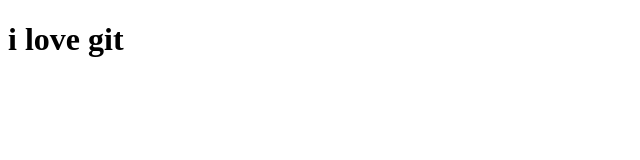
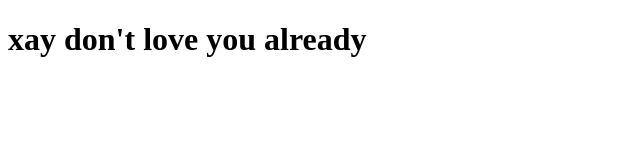
Before and after one commit to xaivue/Frontend_4com1No03, a plain HTML site: page index.html in a window 1280 px wide. Shown: the whole page, without its empty margins (0-640 px from the left). Drawn offline with Linux system fonts and the light colour scheme.

Commit message:
update h1

```diff
--- a/index.html
+++ b/index.html
@@ -6,6 +6,6 @@
     <title>Document</title>
 </head>
 <body>
-    <h1>i love git</h1>
+    <h1>xay don't love you already</h1>
 </body>
 </html>
```
